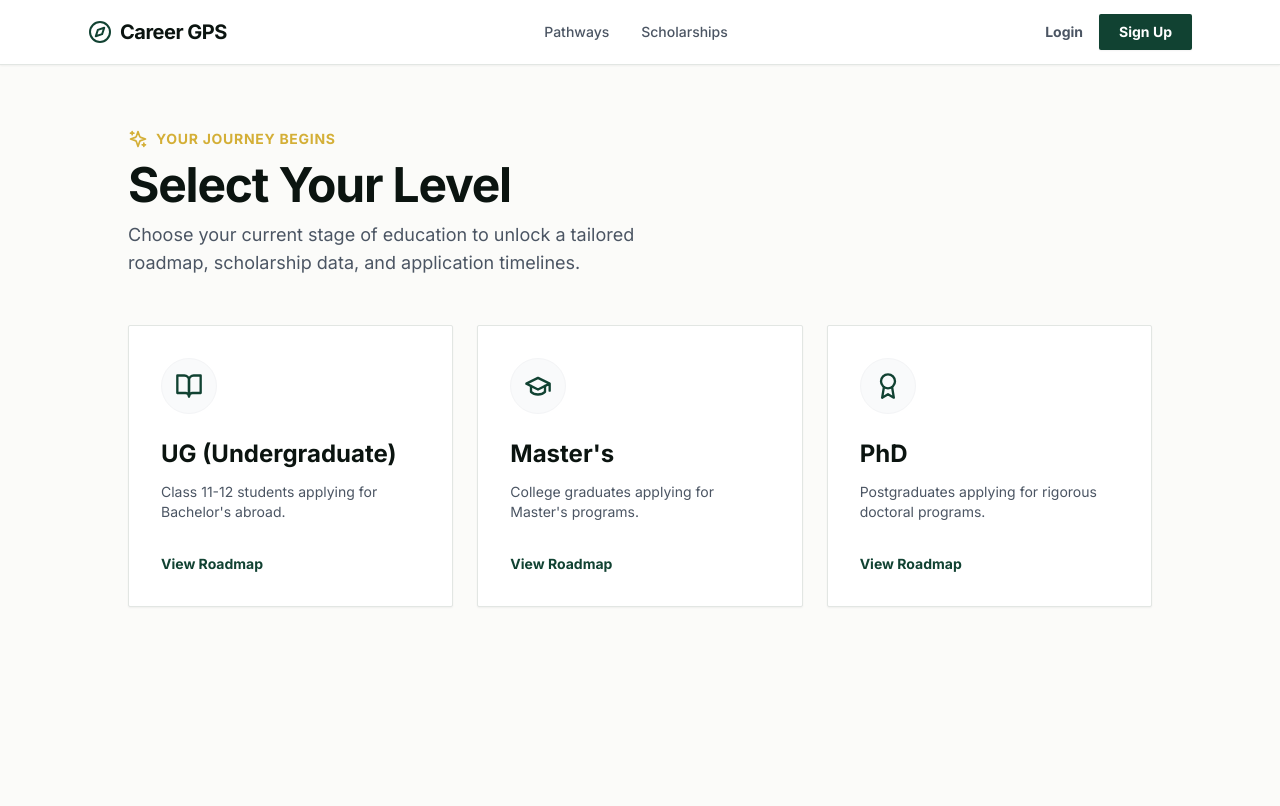
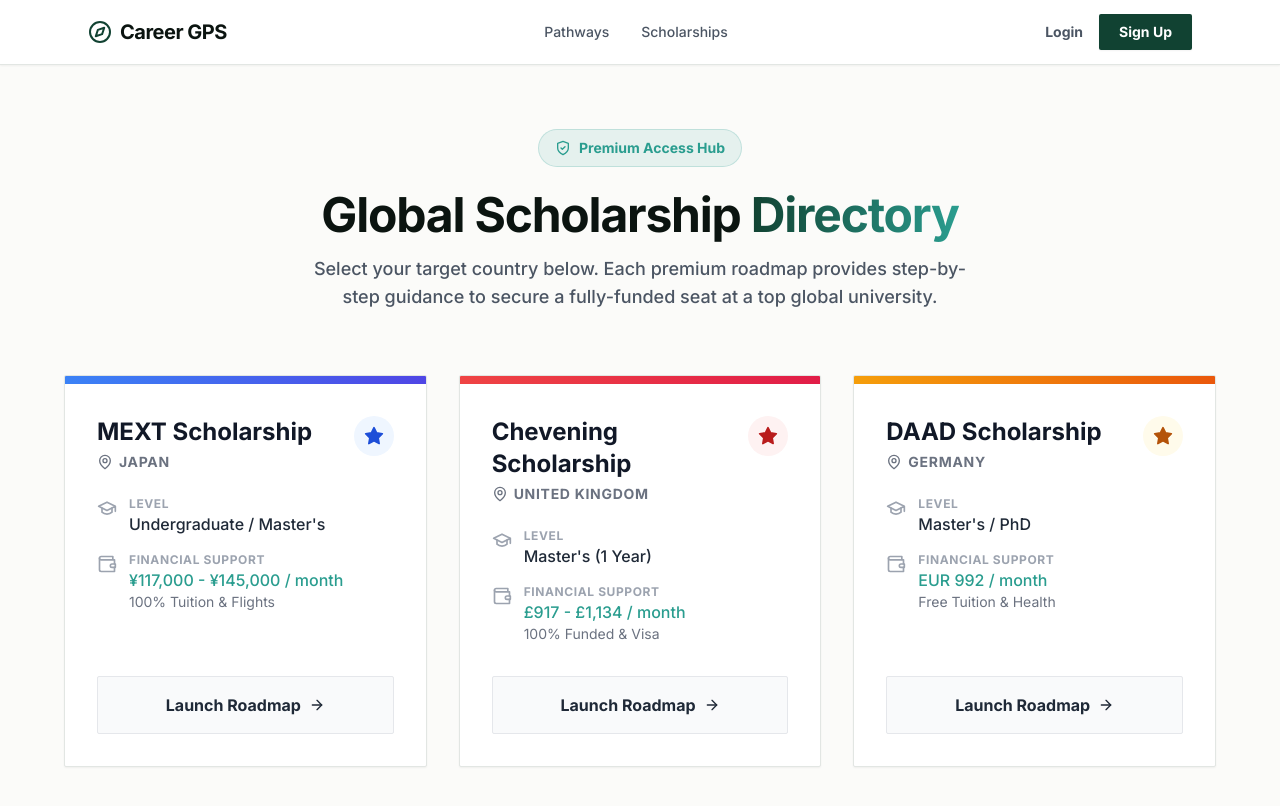
Before and after one commit to SahilDhinwa/Career-gps2.0, a Next.js app: page /study-abroad in a window 1280 px wide. Shown: the top 806 px of the page. Built offline with nearby package versions, Linux system fonts and the light colour scheme; no server answers.

Commit message:
Refactor Study Abroad component and add scholarships

```diff
--- a/app/study-abroad/page.tsx
+++ b/app/study-abroad/page.tsx
@@ -1,113 +1,114 @@
-"use client"; // 1. Added this because we need to listen to live user state
+import Link from "next/link";
+import { MapPin, ArrowRight, Wallet, GraduationCap, Star, ShieldCheck } from "lucide-react";
 
-import Link from "next/link";
-import { GraduationCap, BookOpen, Award, ChevronRight, Sparkles } from "lucide-react";
-import { useState, useEffect } from "react"; // 2. Imported React hooks
-import { auth } from "../../lib/firebase"; // 3. Imported your Firebase engine
-import { onAuthStateChanged } from "firebase/auth";
-
-export default function StudyAbroadDashboard() {
-  // 4. Set up the memory for the user's name
-  const [firstName, setFirstName] = useState<string | null>(null);
-
-  // 5. Tell the dashboard to fetch the name the second it loads
-  useEffect(() => {
-    const unsubscribe = onAuthStateChanged(auth, (user) => {
-      if (user && user.displayName) {
-        // This splits "Ashu Bhagwan" and just grabs "Ashu" for a cleaner greeting
-        setFirstName(user.displayName.split(" ")[0]);
-      } else {
-        setFirstName(null);
-      }
-    });
-    return () => unsubscribe();
-  }, []);
-
-  const levels = [
+export default function StudyAbroadHub() {
+  const scholarships = [
     {
-      id: "ug",
-      title: "UG (Undergraduate)",
-      description: "Class 11-12 students applying for Bachelor's abroad.",
-      icon: BookOpen,
-      href: "/study-abroad/ug",
-      accent: "group-hover:text-blue-600",
+      id: "mext-ug",
+      name: "MEXT Scholarship",
+      country: "Japan",
+      level: "Undergraduate / Master's",
+      stipend: "¥117,000 - ¥145,000 / month",
+      coverage: "100% Tuition & Flights",
+      color: "from-blue-500 to-indigo-600",
+      bgLight: "bg-blue-50",
+      textDark: "text-blue-700"
     },
     {
-      id: "masters",
-      title: "Master's",
-      description: "College graduates applying for Master's programs.",
-      icon: GraduationCap,
-      href: "/study-abroad/masters",
-      accent: "group-hover:text-success",
+      id: "chevening-masters",
+      name: "Chevening Scholarship",
+      country: "United Kingdom",
+      level: "Master's (1 Year)",
+      stipend: "£917 - £1,134 / month",
+      coverage: "100% Funded & Visa",
+      color: "from-red-500 to-rose-600",
+      bgLight: "bg-red-50",
+      textDark: "text-red-700"
     },
     {
-      id: "phd",
-      title: "PhD",
-      description: "Postgraduates applying for rigorous doctoral programs.",
-      icon: Award,
-      href: "/study-abroad/phd",
-      accent: "group-hover:text-warning",
+      id: "daad-masters",
+      name: "DAAD Scholarship",
+      country: "Germany",
+      level: "Master's / PhD",
+      stipend: "EUR 992 / month",
+      coverage: "Free Tuition & Health",
+      color: "from-amber-500 to-orange-600",
+      bgLight: "bg-amber-50",
+      textDark: "text-amber-700"
     }
   ];
 
   return (
-    <div className="min-h-[90vh] bg-background py-16 px-6">
-      <div className="max-w-5xl mx-auto">
+    <div className="min-h-screen bg-background px-6 py-16">
 
-        {/* Premium Header Section */}
-        <div className="mb-12 flex flex-col md:flex-row md:items-end justify-between gap-6">
-          <div>
-            <div className="flex items-center gap-2 mb-3">
-              <Sparkles className="w-5 h-5 text-warning" />
-              <span className="text-sm font-bold tracking-wider text-warning uppercase">Your Journey Begins</span>
+      {/* Header Section */}
+      <div className="max-w-6xl mx-auto mb-16 text-center">
+        <div className="inline-flex items-center gap-2 px-4 py-2 rounded-full bg-success/10 text-sm font-bold text-success mb-6 border border-success/20">
+          <ShieldCheck className="w-4 h-4" /> Premium Access Hub
+        </div>
+        <h1 className="font-heading text-4xl md:text-5xl font-bold text-foreground tracking-tight mb-4">
+          Global Scholarship <span className="text-transparent bg-clip-text bg-gradient-to-r from-primary to-success">Directory</span>
+        </h1>
+        <p className="text-lg text-gray-600 font-medium max-w-2xl mx-auto">
+          Select your target country below. Each premium roadmap provides step-by-step guidance to secure a fully-funded seat at a top global university.
+        </p>
       </div>
 
-            {/* 6. Dynamic Welcome Message */}
-            <h1 className="font-heading text-4xl md:text-5xl font-bold text-foreground tracking-tight">
-              {firstName ? `Welcome back, ${firstName}` : "Select Your Level"}
-            </h1>
+      {/* Scholarship Grid */}
+      <div className="max-w-6xl mx-auto grid grid-cols-1 md:grid-cols-2 lg:grid-cols-3 gap-8">
 
-            <p className="text-gray-600 mt-3 text-lg max-w-xl">
-              Choose your current stage of education to unlock a tailored roadmap, scholarship data, and application timelines.
+        {scholarships.map((scholarship) => (
+          <div key={scholarship.id} className="group bg-surface border border-surfaceBorder rounded-sm shadow-sm hover:shadow-xl transition-all duration-300 relative overflow-hidden flex flex-col">
+
+            {/* Color Banner Top */}
+            <div className={`h-2 w-full bg-gradient-to-r ${scholarship.color}`}></div>
+
+            <div className="p-8 flex-grow flex flex-col">
+              {/* Card Header */}
+              <div className="flex justify-between items-start mb-6">
+                <div>
+                  <h2 className="font-heading text-2xl font-bold text-gray-900 mb-1">
+                    {scholarship.name}
+                  </h2>
+                  <p className="flex items-center gap-1.5 text-sm font-bold text-gray-500 uppercase tracking-wider">
+                    <MapPin className="w-4 h-4" /> {scholarship.country}
                   </p>
+                </div>
+                <div className={`w-10 h-10 rounded-full flex items-center justify-center shrink-0 ${scholarship.bgLight} ${scholarship.textDark}`}>
+                  <Star className="w-5 h-5 fill-current" />
                 </div>
               </div>
 
-        {/* The Card Grid */}
-        <div className="grid grid-cols-1 md:grid-cols-3 gap-6">
-          {levels.map((level) => {
-            const Icon = level.icon;
-            return (
-              <Link
-                key={level.id}
-                href={level.href}
-                className="group relative bg-surface border border-surfaceBorder p-8 rounded-sm shadow-sm hover:shadow-xl hover:-translate-y-1 transition-all duration-300 flex flex-col h-full"
-              >
-                {/* Icon Container */}
-                <div className="w-14 h-14 bg-gray-50 border border-gray-100 rounded-full flex items-center justify-center mb-6 group-hover:bg-primary/5 transition-colors">
-                  <Icon className={`w-7 h-7 text-primary transition-colors ${level.accent}`} />
+              {/* Data Points */}
+              <div className="space-y-4 mb-8 flex-grow">
+                <div className="flex items-start gap-3">
+                  <GraduationCap className="w-5 h-5 text-gray-400 shrink-0 mt-0.5" />
+                  <div>
+                    <p className="text-xs font-bold text-gray-400 uppercase tracking-wider">Level</p>
+                    <p className="font-medium text-gray-800">{scholarship.level}</p>
+                  </div>
                 </div>
 
-                {/* Text Content */}
-                <h2 className="font-heading text-2xl font-bold text-foreground mb-3">
-                  {level.title}
-                </h2>
-                <p className="text-gray-600 font-body text-sm flex-grow mb-8">
-                  {level.description}
-                </p>
-
-                {/* Action Link at Bottom */}
-                <div className="flex items-center text-primary font-bold text-sm mt-auto">
-                  <span className="group-hover:mr-2 transition-all">View Roadmap</span>
-                  <ChevronRight className="w-4 h-4 opacity-0 group-hover:opacity-100 transform -translate-x-2 group-hover:translate-x-0 transition-all" />
+                <div className="flex items-start gap-3">
+                  <Wallet className="w-5 h-5 text-gray-400 shrink-0 mt-0.5" />
+                  <div>
+                    <p className="text-xs font-bold text-gray-400 uppercase tracking-wider">Financial Support</p>
+                    <p className="font-medium text-success">{scholarship.stipend}</p>
+                    <p className="text-sm text-gray-500">{scholarship.coverage}</p>
+                  </div>
+                </div>
               </div>
 
-                {/* Subtle Top Border Highlight on Hover */}
-                <div className="absolute top-0 left-0 w-full h-1 bg-primary scale-x-0 group-hover:scale-x-100 transition-transform origin-left rounded-t-sm"></div>
+              {/* Action Button */}
+              <Link
+                href={`/roadmap/${scholarship.id}`}
+                className="w-full bg-gray-50 border border-gray-200 text-gray-800 font-bold py-4 px-4 rounded-sm group-hover:bg-primary group-hover:text-white group-hover:border-primary transition-colors flex items-center justify-center gap-2"
+              >
+                Launch Roadmap <ArrowRight className="w-4 h-4" />
               </Link>
-            );
-          })}
             </div>
+          </div>
+        ))}
 
       </div>
     </div>
```
Lines whose indentation alone changed are shown as unchanged.
